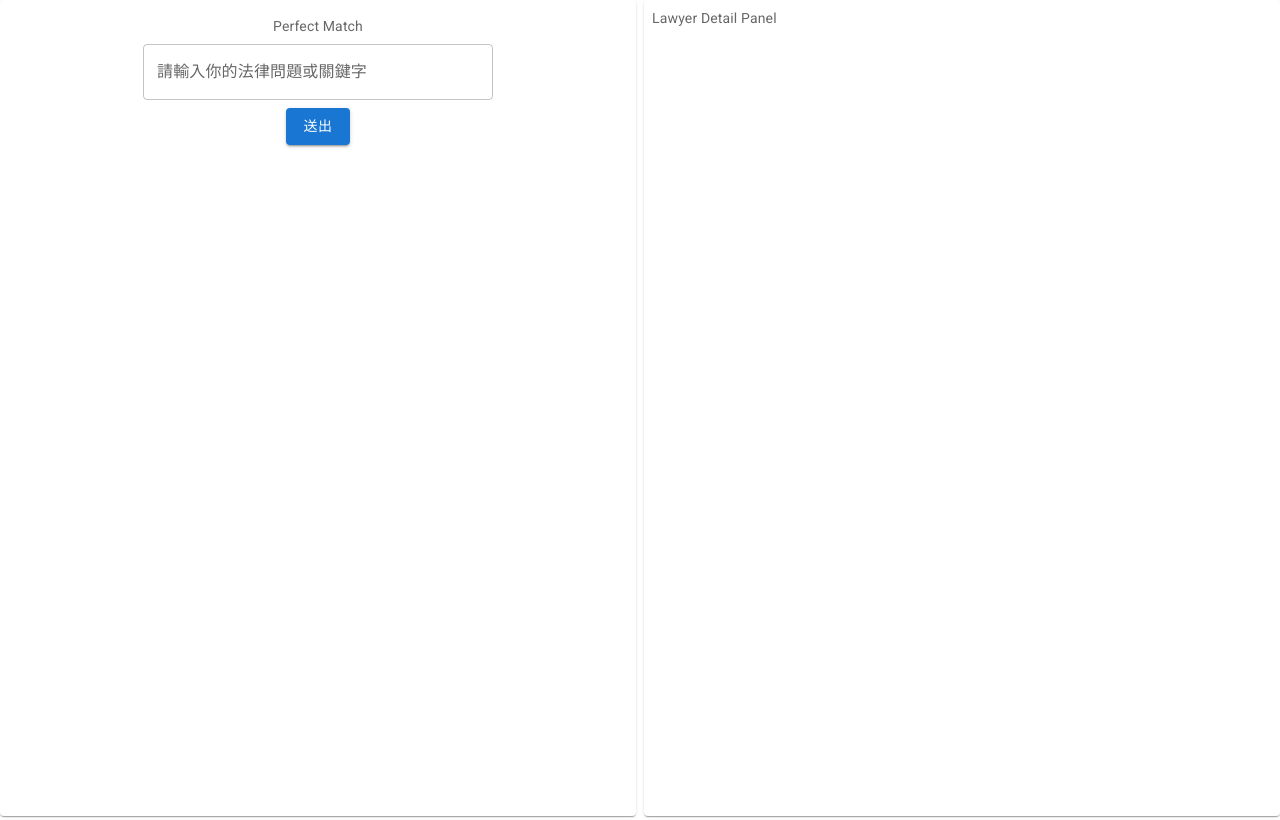
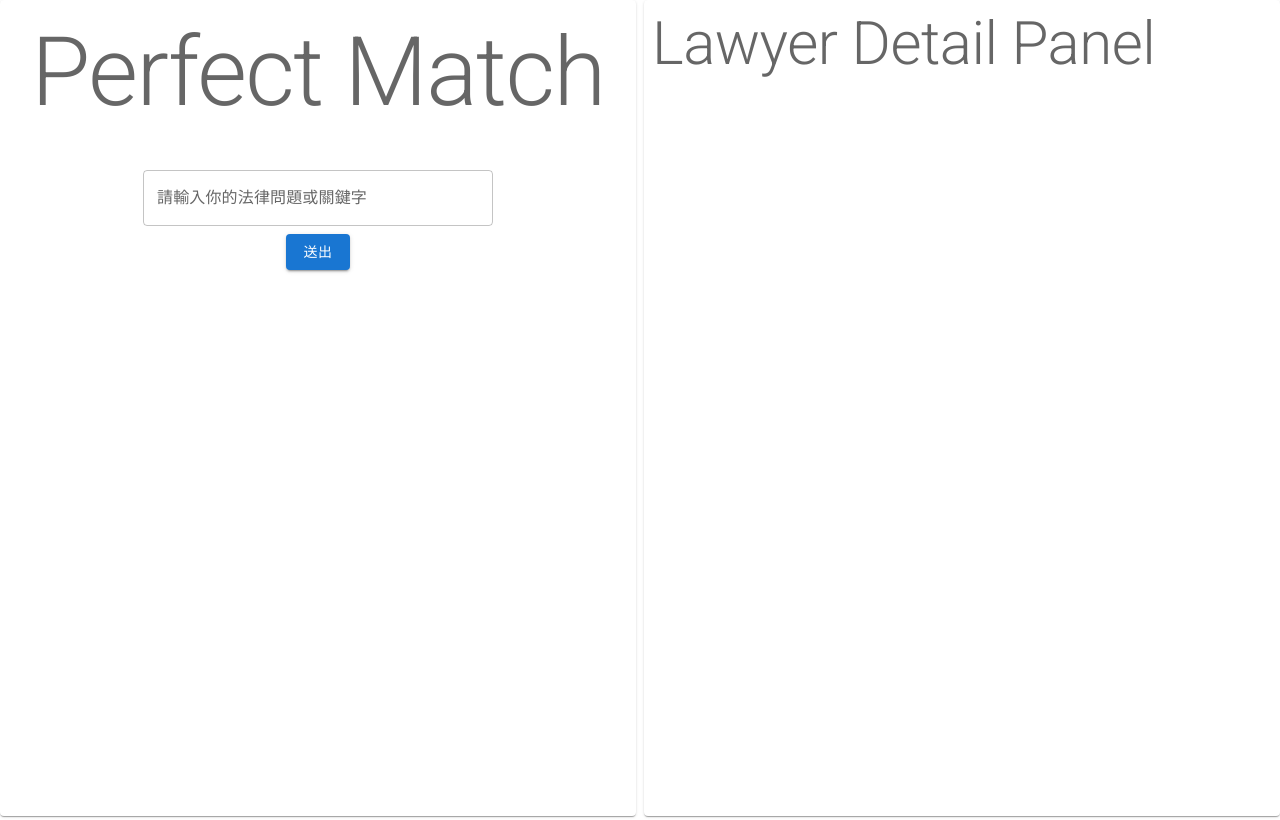
Before and after one commit to grimmer0125/lawtechhackson, a React (Create React App) app in the folder lawtechhackson_client/: page / in a window 1280 px wide. Built offline with nearby package versions, Linux system fonts and the light colour scheme.

Commit message:
refactor(ui): change the font larger

```diff
--- a/lawtechhackson_client/src/App.tsx
+++ b/lawtechhackson_client/src/App.tsx
@@ -6,8 +6,8 @@ import Grid from '@mui/material/Unstable_Grid2';
 import TextField from '@mui/material/TextField';
 import { Button } from '@mui/material';
 import Card from '@mui/material/Card';
-
 import Chip from '@mui/material/Chip';
+import Typography from '@mui/material/Typography';
 
 import axios from 'axios';
 
@@ -140,7 +140,9 @@ function App() {
           <Grid xs={6}>
             <StyledPaper2>
               <StyledBox>
-                Perfect Match
+                <Typography variant="h1" gutterBottom component="div">
+                  Perfect Match
+                </Typography>
                 <Box
                   component="form"
                   sx={{
@@ -211,7 +213,10 @@ function App() {
           <Grid xs={6}>
             <StyledPaper2>
               <div>
-                Lawyer Detail Panel <br></br>
+                <Typography variant="h2" gutterBottom component="div">
+                  Lawyer Detail Panel
+                </Typography>
+
                 {/* <Button>1fdsfsafsaf</Button>
                 <Button>2sfdsafdsafasfasd</Button> */}
                 {judgmentList.map((judgment, index) => {
```
